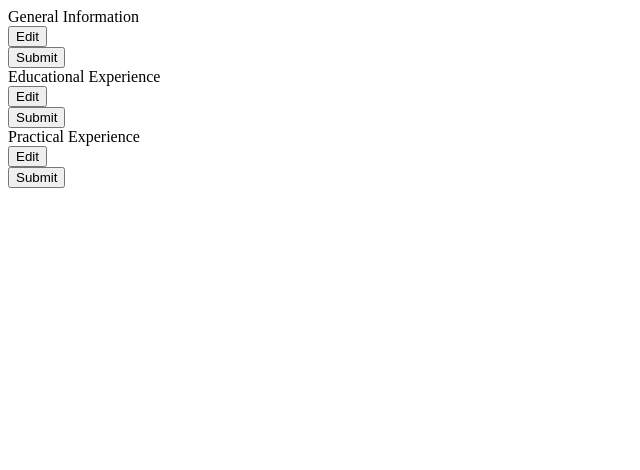
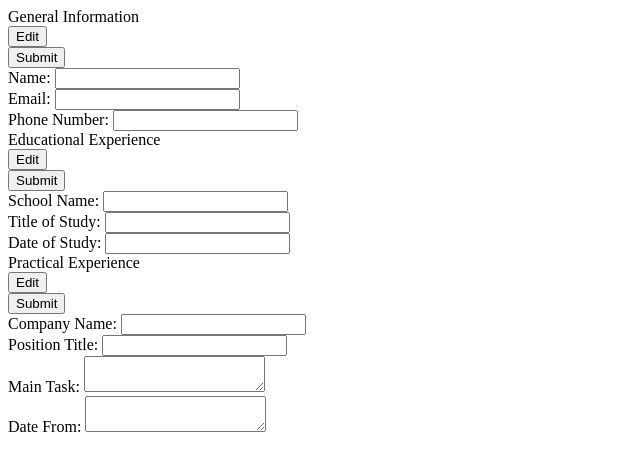
Before and after one commit to JamesGJ5-Learning-To-Code/cv-application, a React (Create React App) app in the folder cv-project/: page / in a window 1280 px wide. Shown: the top 470 px of the page, without its empty margins (0-640 px from the left). Built offline with nearby package versions, Linux system fonts and the light colour scheme.

Commit message:
Enable InformationForms to render FormControlField components

```diff
--- a/cv-project/package.json
+++ b/cv-project/package.json
@@ -9,6 +9,7 @@
     "react": "^18.2.0",
     "react-dom": "^18.2.0",
     "react-scripts": "5.0.1",
+    "uniqid": "^5.4.0",
     "web-vitals": "^2.1.4"
   },
   "scripts": {
--- a/cv-project/src/App.js
+++ b/cv-project/src/App.js
@@ -5,9 +5,77 @@ class App extends Component {
   render() {
     return (
       <div className="App">
-        <Section sectionName='General Information'/>
-        <Section sectionName='Educational Experience'/>
-        <Section sectionName='Practical Experience'/>
+        <Section
+          sectionName='General Information'
+          details={
+            [
+              {
+                detailControlLabelText: 'Name: ',
+                useTextarea: false,
+                detailHeadingText: ''
+              },
+              {
+                detailControlLabelText: 'Email: ',
+                useTextarea: false,
+                detailHeadingText: ''
+              },
+              {
+                detailControlLabelText: 'Phone Number: ',
+                useTextarea: false,
+                detailHeadingText: ''
+              }
+            ]
+          }
+        />
+        <Section
+          sectionName='Educational Experience'
+          details={
+            [
+              {
+                detailControlLabelText: 'School Name: ',
+                useTextarea: false,
+                detailHeadingText: 'School Name: '
+              },
+              {
+                detailControlLabelText: 'Title of Study: ',
+                useTextarea: false,
+                detailHeadingText: 'Title of Study: '
+              },
+              {
+                detailControlLabelText: 'Date of Study: ',
+                useTextarea: false,
+                detailHeadingText: 'Date of Study: '
+              }
+            ]
+          }
+        />
+        <Section
+          sectionName='Practical Experience'
+          details={
+            [
+              {
+                detailControlLabelText: 'Company Name: ',
+                useTextarea: false,
+                detailHeadingText: 'Company Name: '
+              },
+              {
+                detailControlLabelText: 'Position Title: ',
+                useTextarea: false,
+                detailHeadingText: 'Position Title: '
+              },
+              {
+                detailControlLabelText: 'Main Task: ',
+                useTextarea: true,
+                detailHeadingText: 'Main Task: '
+              },
+              {
+                detailControlLabelText: 'Date From: ',
+                useTextarea: true,
+                detailHeadingText: 'Date From: '
+              }
+            ]
+          }
+        />
       </div>
     );
   }
--- /dev/null
+++ b/cv-project/src/components/FormControlField.js
@@ -0,0 +1,31 @@
+import React, { Component } from 'react';
+import uniqid from 'uniqid';
+
+class FormControlField extends Component {
+    render() {
+        const controlID = uniqid();
+        const control = this.makeControl(controlID);
+        return (
+            <div className='FormControlField'>
+                <label
+                    htmlFor={controlID}
+                >
+                    {this.props.detailLabelText}
+                </label>
+                {control}
+            </div>
+        );
+    }
+    makeControl(controlID) {
+        const ControlType = this.getControlType();
+        const control = <ControlType
+            id={controlID}
+        />
+        return control;
+    }
+    getControlType() {
+        return (this.props.useTextarea) ? 'textarea' : 'input';
+    }
+}
+
+export default FormControlField;
--- a/cv-project/src/components/InformationForm.js
+++ b/cv-project/src/components/InformationForm.js
@@ -1,13 +1,39 @@
 import React, { Component } from 'react';
 import SubmitButton from './SubmitButton';
+import FormControlField from './FormControlField';
+import uniqid from 'uniqid';
 
 class InformationForm extends Component {
     render() {
+        const formControlFields = this.makeFormControlFieldList();
         return (
             <form className='InformationForm'>
                 <SubmitButton/>
+                {formControlFields}
             </form>
         );
+    }
+    makeFormControlFieldList() {
+        const formControlFields = [];
+        const details = this.props.details;
+        for (let i = 0; i < details.length; i += 1) {
+            const detail = details[i];
+            formControlFields.push(
+                this.makeFormControlField(
+                    detail.detailControlLabelText,
+                    detail.useTextarea
+                )
+            )
+        }
+        return formControlFields;
+    }
+    makeFormControlField(controlLabelText, useTextarea) {
+        const formControlField = <FormControlField
+            detailLabelText={controlLabelText}
+            useTextarea={useTextarea}
+            key = {uniqid()}
+        />
+        return formControlField;
     }
 }
 
--- a/cv-project/src/components/Section.js
+++ b/cv-project/src/components/Section.js
@@ -10,7 +10,9 @@ class Section extends Component {
                     {this.props.sectionName}
                 </div>
                 <EditButton/>
-                <InformationForm/>
+                <InformationForm
+                    details={this.props.details}
+                />
             </div>
         );
     }
```
Also changed, not shown: 1 other file (tests, documents, lock files or other folders).
